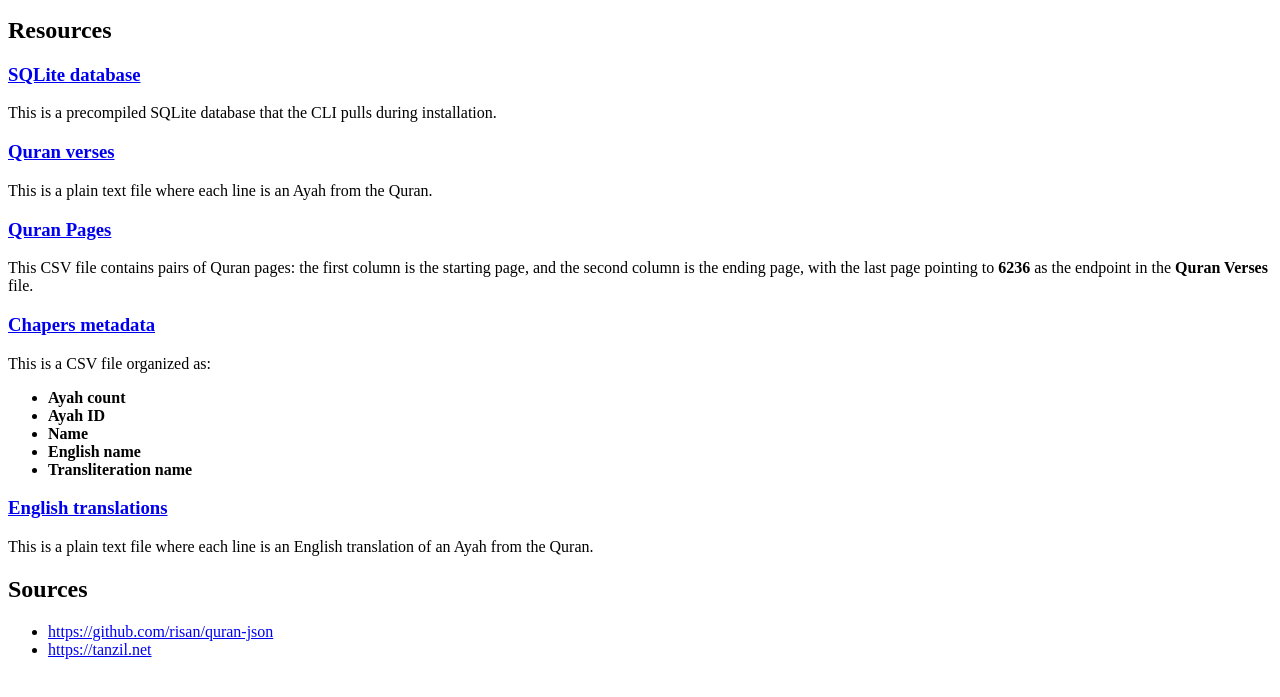
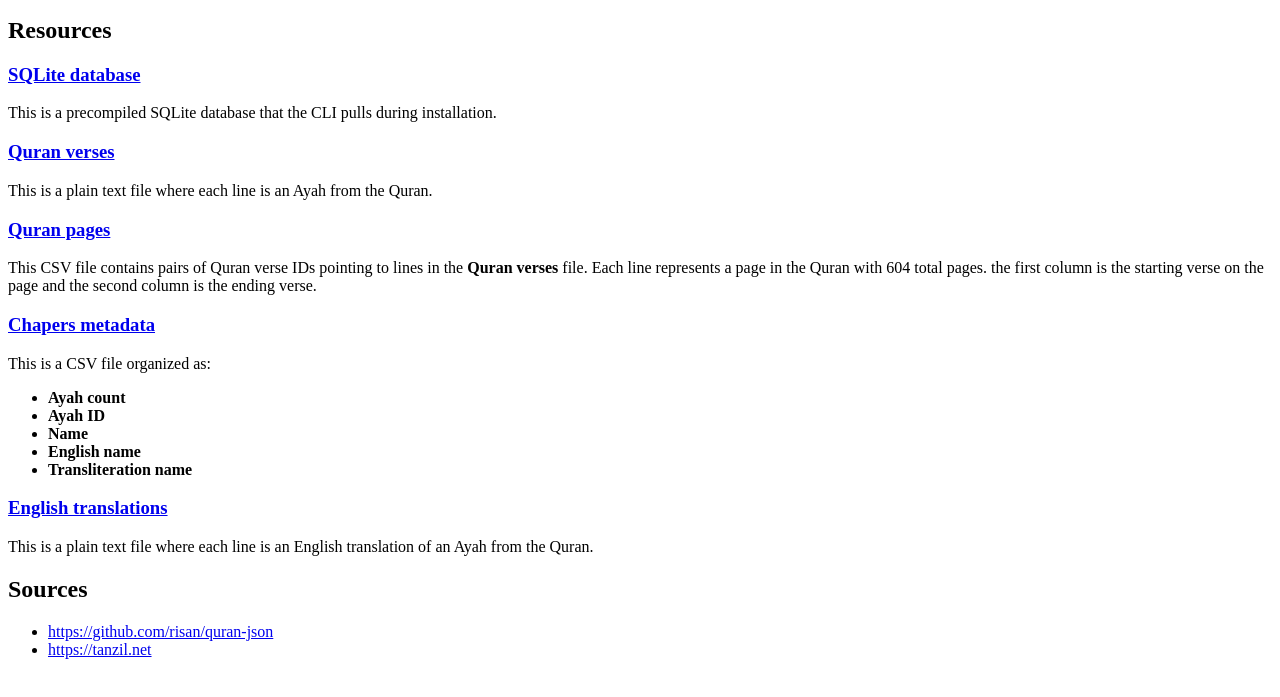
Before and after one commit to yojoecapital/quran-cli, a plain HTML site: page index.html in a window 1280 px wide. Shown: the part 101-798 px from the top of the page. Drawn offline with Linux system fonts and the light colour scheme.

Commit message:
fixed disc

```diff
--- a/index.html
+++ b/index.html
@@ -12,8 +12,12 @@
 <p>This is a precompiled SQLite database that the CLI pulls during installation.</p>
 <h3 id='quran-verses'><a href='verses.txt'>Quran verses</a></h3>
 <p>This is a plain text file where each line is an Ayah from the Quran.</p>
-<h3 id='quran-pages'><a href='pages.csv'>Quran Pages</a></h3>
-<p>This CSV file contains pairs of Quran pages: the first column is the starting page, and the second column is the ending page, with the last page pointing to <strong>6236</strong> as the endpoint in the <strong>Quran Verses</strong> file.</p>
+<h3 id='quran-pages'><a href='pages.csv'>Quran pages</a></h3>
+<p>
+    This CSV file contains pairs of Quran verse IDs pointing to lines in the <strong>Quran verses</strong> file.
+    Each line represents a page in the Quran with 604 total pages.
+    the first column is the starting verse on the page and the second column is the ending verse.
+</p>
 <h3 id='chapters-metadata'><a href='chapters.csv'>Chapers metadata</a></h3>
 <p>This is a CSV file organized as:</p>
 <ul>
```
